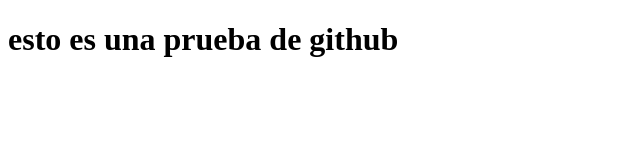
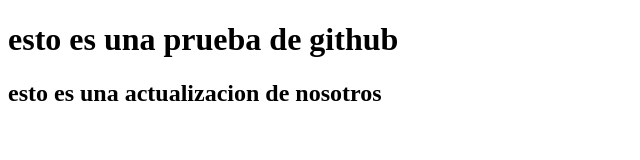
Before and after one commit to Dani-suarez/natillera, a plain HTML site: page index.html in a window 1280 px wide. Shown: the whole page, without its empty margins (0-640 px from the left). Drawn offline with Linux system fonts and the light colour scheme.

Commit message:
agregue un h2 de ejemplo

```diff
--- a/index.html
+++ b/index.html
@@ -8,5 +8,6 @@
 </head>
 <body>
     <h1>esto es una prueba de github</h1>
+    <h2>esto es una actualizacion de nosotros</h2>
 </body>
 </html>
```
